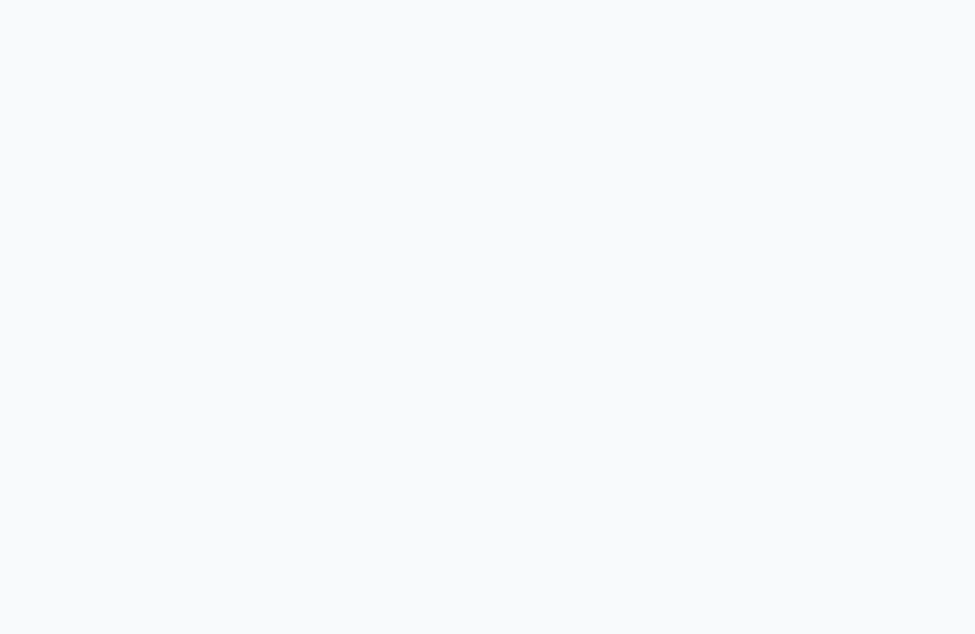
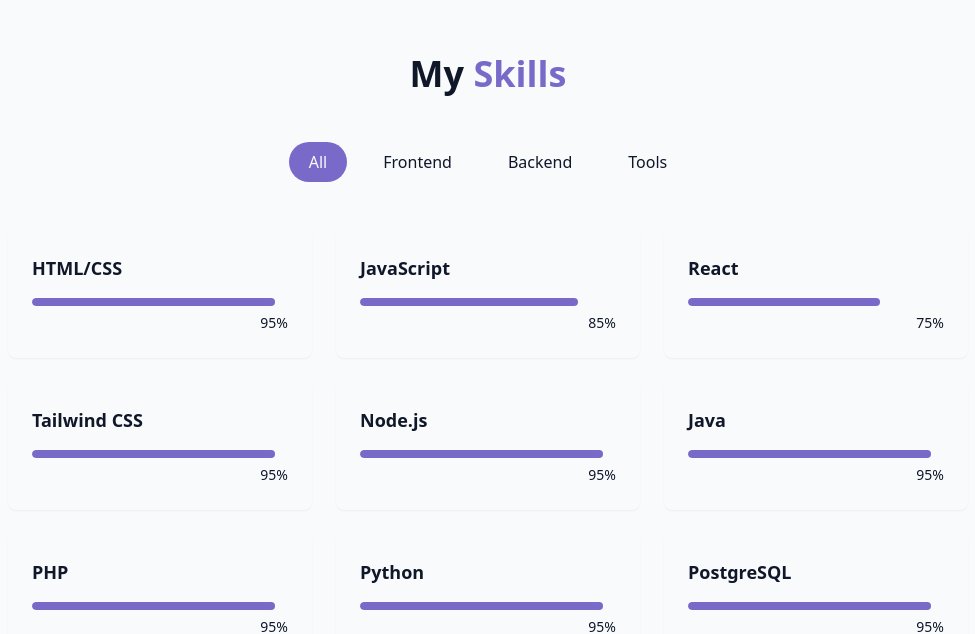
Before and after one commit to joecarpentieri/portfolio, a React (Vite) app: page / in a window 1280 px wide. Shown: the part 1548-2182 px from the top of the page, without its empty margins (152-1127 px from the left). Before the commit the page ends 1506 px from the top, so only its background shows below. Built offline with nearby package versions, Linux system fonts and the light colour scheme.

Commit message:
- Completes Skills Section.

```diff
--- /dev/null
+++ b/src/components/SkillsSection.jsx
@@ -0,0 +1,75 @@
+import { useState } from "react";
+import { cn } from "../lib/utils";
+
+const skills = [
+  // Frontend
+  {name: "HTML/CSS", level: 95, category: "frontend"},
+  {name: "JavaScript", level: 85, category: "frontend"},
+  {name: "React", level: 75, category: "frontend"},
+  {name: "Tailwind CSS", level: 95, category: "frontend"},
+
+  // Backend
+  {name: "Node.js", level: 95, category: "backend"},
+  {name: "Java", level: 95, category: "backend"},
+  {name: "PHP", level: 95, category: "backend"},
+  {name: "Python", level: 95, category: "backend"},
+  {name: "PostgreSQL", level: 95, category: "backend"},
+  {name: "MySQL", level: 75, category: "backend"},
+
+  // Tools
+
+  {name: "Git/GitHub", level: 95, category: "tools"},
+  {name: "Docker", level: 75, category: "tools"},
+  {name: "VS Code", level: 95, category: "tools"},
+
+];
+
+const categories = ["all", "frontend", "backend", "tools"];
+
+export const SkillsSection = () => {
+
+  const [activeCategory, setActiveCategory] = useState("all");
+
+  const filteredSkills = skills.filter((skill) => activeCategory === "all" || skill.category === activeCategory); // if category is all, keep all categories, if a specific category only keep those in that category
+
+  return <section id="skills" className="py-24 px-4 relative bg-secondary/3">
+    <div className="container mx-auto max-w-5xl">
+      <h2 className="text-3xl md:text-4xl font-bold mb-12 text-center">
+        My <span className="text-primary"> Skills</span>
+      </h2>
+
+      <div className="flex flex-wrap justify-center gap-4 mb-12">
+        {categories.map((category, key) => (
+          <button key={key}
+          onClick={() => setActiveCategory(category)}
+          className={cn("px-5 py-2 rounded-full transition-colors duration-300 capitalize",
+          activeCategory === category ? "bg-primary text-primary-foreground" : "bg-secondary/70 text-foreground hover:bg-secondary")}
+          >
+            {category}
+          </button>
+        ))}
+      </div>
+
+
+      <div className="grid grid-cols-1 sm:grid-cols-2 lg:grid-cols-3 gap-6">
+        {filteredSkills.map((skill, key) => (
+          <div key={key} className="bg-card p-6 rounded-lg shadow-xs card-hover">
+             <div className="text-left mb-4">
+              <h3 className="font-semibold text-lg">
+                {skill.name}
+              </h3>
+             </div>
+             <div  className="w-full bg-secondary/50 h-2 rounded-full overflow-hidden">
+              <div className="bg-primary h-2 rounded-full origin-left animate-[grow_1.5s_ease-out]" style={{width: skill.level+"%"}}/>
+              <div/>
+
+              </div>
+              <div className="text-right mt-1">
+                <span className="text-sm text-muted-foreground">{skill.level}%</span>
+             </div>
+          </div>
+        ))}
+      </div>
+    </div>
+  </section>;
+}
--- a/src/pages/Home.jsx
+++ b/src/pages/Home.jsx
@@ -3,6 +3,7 @@
 import { StarBackground } from "@/components/StarBackground";
 import { HeroSection } from "../components/HeroSection";
 import { AboutSection } from "../components/About";
+import { SkillsSection } from "../components/SkillsSection";
 
 export const Home = () => {
 
@@ -20,6 +21,7 @@
     <main>
       <HeroSection />
       <AboutSection />
+      <SkillsSection />
     </main>
 
     {/* Footer */}
```
